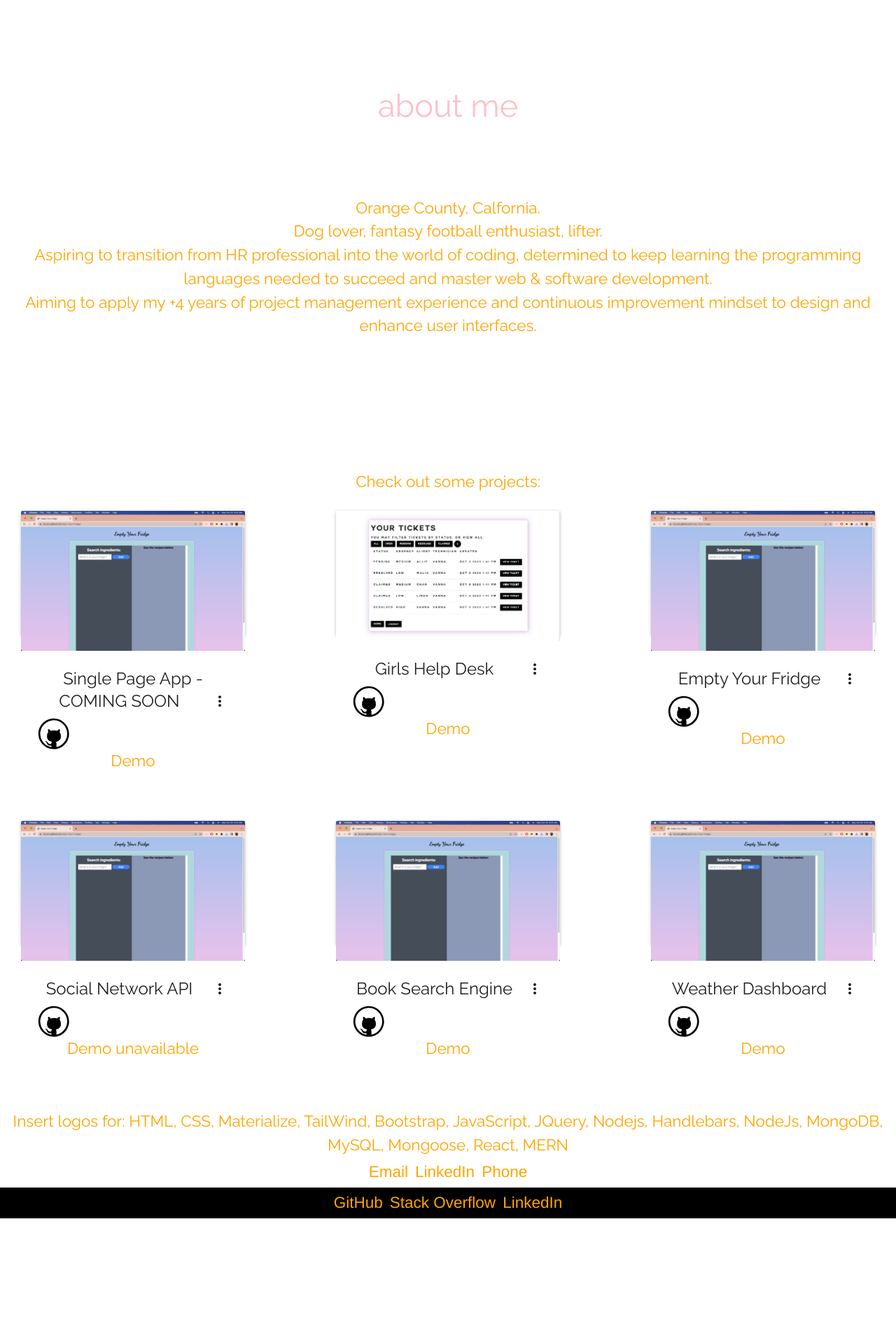
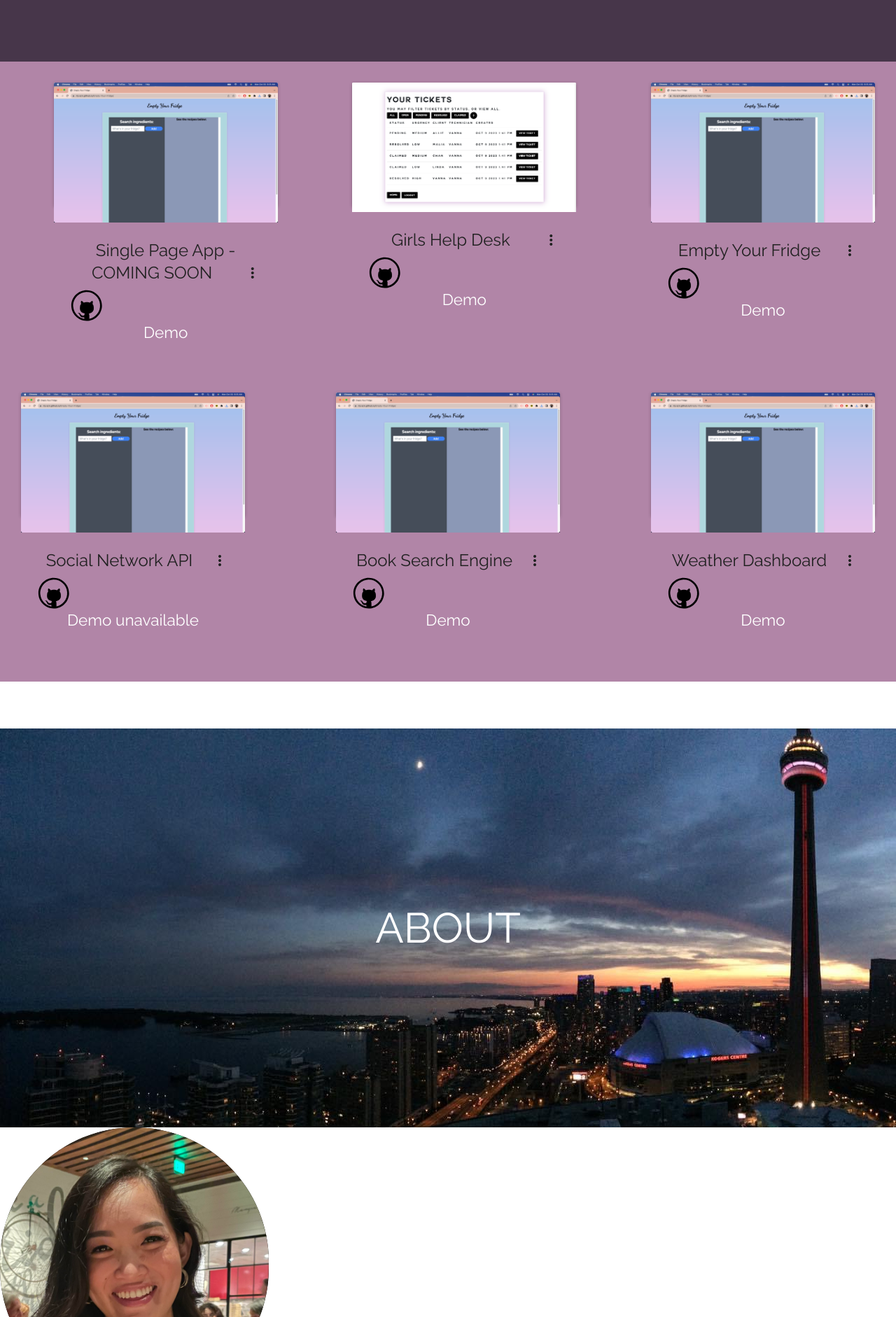
Before and after one commit to codeandlift706/React-Portfolio, a React (Vite) app in the folder Portfolio/: page / in a window 1280 px wide. Shown: the part 898-2780 px from the top of the page at 70% size. Before the commit the page ends 2639 px from the top, so only its background shows below. Built offline with nearby package versions, Linux system fonts and the light colour scheme.

Commit message:
moved about, added background pic, added portfolio pic, fixed sizing

```diff
--- a/Portfolio/src/App.jsx
+++ b/Portfolio/src/App.jsx
@@ -13,8 +13,8 @@ export default function App() {
     <>
     <Navbar />
     <Header />
+    <Project />
     <About />
-    <Project />
     <Contact />
     <Footer />
     </>
--- a/Portfolio/src/components/About.jsx
+++ b/Portfolio/src/components/About.jsx
@@ -1,19 +1,28 @@
+
+import portfolioPic from '../assets/portfolioPic.png'
+import portfolioPic2 from '../assets/portfolioPic2.jpg'
 
 const styles = {
     card: {
-        margin: '1rem',
-        padding: '1rem',
+        // margin: '4rem',
     },
     heading: {
         minHeight: 50,
         pneHeight: 3.5,
-        fontSize: '3rem',
-        color: 'pink',
-        padding: '6rem',
+        fontSize: '4rem',
+        color: 'white',
+        // marginTop: '25rem',
+        // margin: '25rem',
         // backgroundImage: url("cityBackground.png"),
+        padding: '16rem',
     },
     content: {
-        padding: 5,
+        background: 'black',
+    },
+    picture: {
+        // marginLeft: '34rem',
+        // paddingTop: '1rem',
+        background: 'black',
     },
 };
 
@@ -22,14 +31,17 @@ function About() {
         <>
 
             <div style={styles.card} id="about">
-                <div style={styles.heading}>about me</div>
+                <div style={styles.heading} id="aboutHead">ABOUT</div>
+
+                    <img style={styles.picture} src={portfolioPic2} alt="picture" className="portfolioPic" />
                     <div style={styles.content}>
-                    <p>Orange County, Calfornia.</p>
+                        <p>Born in Montreal, Quebec & Raised in Orange County, Calfornia.</p>
                         <p>Dog lover, fantasy football enthusiast, lifter. </p>
                         <p>Aspiring to transition from HR professional into the world of coding, determined to keep learning the programming languages needed to succeed and master web & software development. </p>
                         <p>Aiming to apply my +4 years of project management experience and continuous improvement mindset to design and enhance user interfaces. </p>
                         <p></p>
                     </div>
+
             </div>
         </>
     );
--- a/Portfolio/src/components/Header.jsx
+++ b/Portfolio/src/components/Header.jsx
@@ -4,7 +4,6 @@ import nameTitle from '../assets/nameTitle.png'
 import nameTitle2 from '../assets/nameTitle2.png'
 import subTitle from '../assets/subTitle.png'
 import subTitle2 from '../assets/subTitle2.png'
-import portfolioPic from '../assets/portfolioPic.png'
 
 
 const styles = {
@@ -39,10 +38,7 @@ function Header() {
             <div className="bothTitles">
                 <img src={nameTitle2} style={styles.size} alt="header title" />
                 <img src={subTitle2} style={styles.subsize} alt="header subtitle" className="subHeading" />
-                {/* <img src={portfolioPic} alt="picture" className="portfolioPic" /> */}
-
             </div>
-
         </header>
     );
 }
--- a/Portfolio/src/components/Project.jsx
+++ b/Portfolio/src/components/Project.jsx
@@ -16,7 +16,8 @@ const styles = {
         lineHeight: 3.5,
         fontSize: '3rem',
         color: 'white',
-        padding: '0 20px',
+        backgroundColor: '#47364A',
+        padding: '3rem',
     },
     // content: {
     //     padding: 5,
@@ -31,10 +32,12 @@ const styles = {
 function Project() {
     return (
         <>
-        <h2 style={styles.heading} id="project">My Projects</h2>
-        <h3>Check out some projects:</h3>
+            <div style={styles.heading} id="project"></div>
             <div class="projectContainer">
-
+                <div>
+                    {/* <h2>My Work</h2>
+                    <h3>Check out some projects:</h3> */}
+                </div>
                 <div class="card" style={styles.size}>
                     <div class="card-image waves-effect waves-block waves-light">
                         <img class="activator" src={fridge} />
--- a/Portfolio/src/index.css
+++ b/Portfolio/src/index.css
@@ -35,7 +35,7 @@ body {
   /* background-color: #231810; */
   background-color: white;
   font-family: 'Raleway', sans-serif;
-  color: orange;
+  color: white;
   font-size: 1.5rem;
 }
 
@@ -58,11 +58,9 @@ body {
 }
 
 .portfolioPic {
-  border-radius: 140px;
-  width: 15%;
+  border-radius: 200px;
+  width: 30%;
   /* height: 10%; */
-  margin: 1rem 0 0 42%;
-
 }
 
 #home {
@@ -70,10 +68,22 @@ body {
   background-size: cover;
 }
 
+#about {
+  display: flex;
+  flex-direction: column;
+  justify-content: center;
+}
+
+#aboutHead {
+  background-image: url(../public/cnTower.JPG);
+}
+
 .projectContainer {
   display: flex;
   justify-content: space-between;
   flex-wrap: wrap;
+  /* flex-direction: column; */
+  background-color: #B185A7;
 }
 
 /* .card {
```
Also changed, not shown: Portfolio/src/assets/portfolioPic2.jpg (added). Lines whose indentation alone changed are shown as unchanged.
